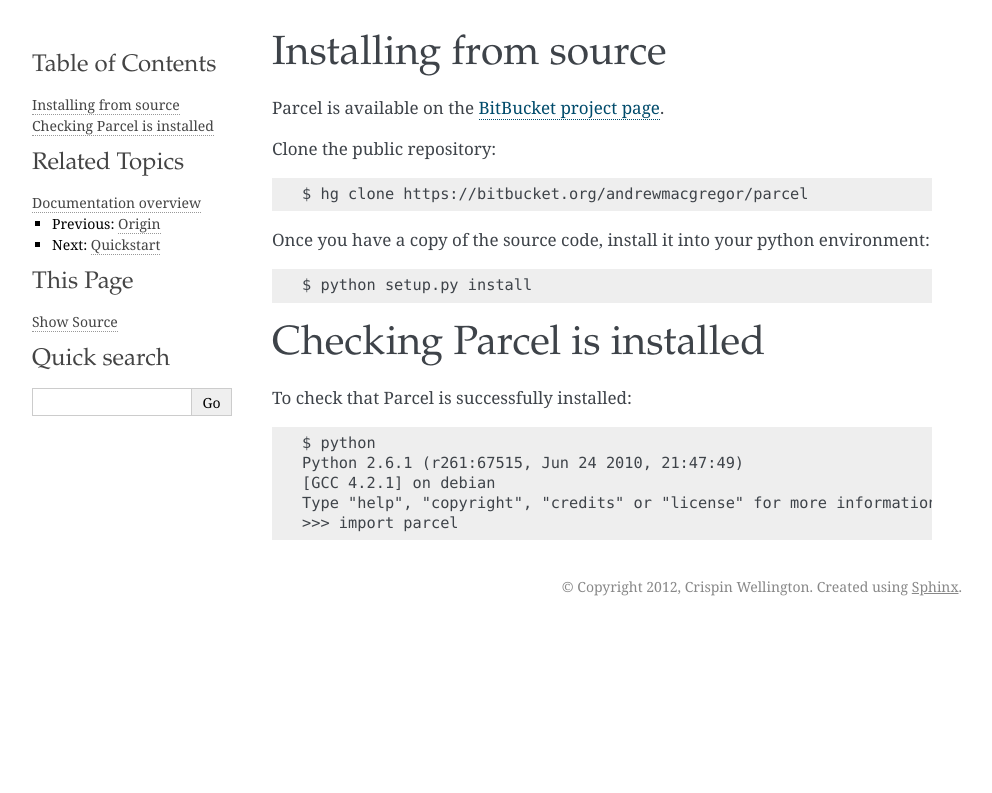
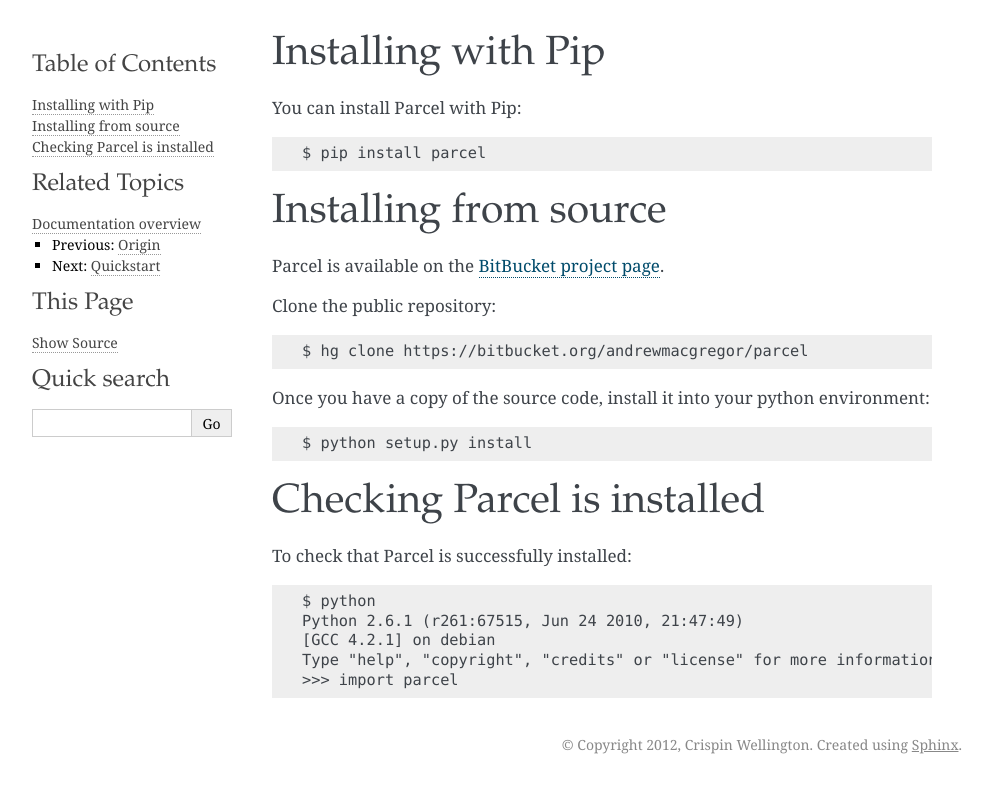
Before and after one commit to phspagiari/parcel, a Sphinx documentation site: the page built from docs/user/install.rst, in a window 1280 px wide. Shown: the top 793 px of the page, without its empty margins (148-1140 px from the left). Built offline with Sphinx 7.4.7, drawn with Linux system fonts in a browser that asks for light colours.

Commit message:
adding pip install to docs

```diff
--- a/docs/user/install.rst
+++ b/docs/user/install.rst
@@ -1,9 +1,18 @@
 .. _install:
+
+Installing with Pip
+-----------------------
+
+You can install Parcel with Pip::
+
+    $ pip install parcel
+
+
 
 Installing from source
 -----------------------
 
-Parcel is available on the `BitBucket project page <https://bitbucket.org/retrogradeorbit/parcel>`_.
+Parcel is available on the `BitBucket project page <https://bitbucket.org/andrewmacgregor/parcel>`_.
 
 Clone the public repository::
 
```
Also changed, not shown: 1 other file.
